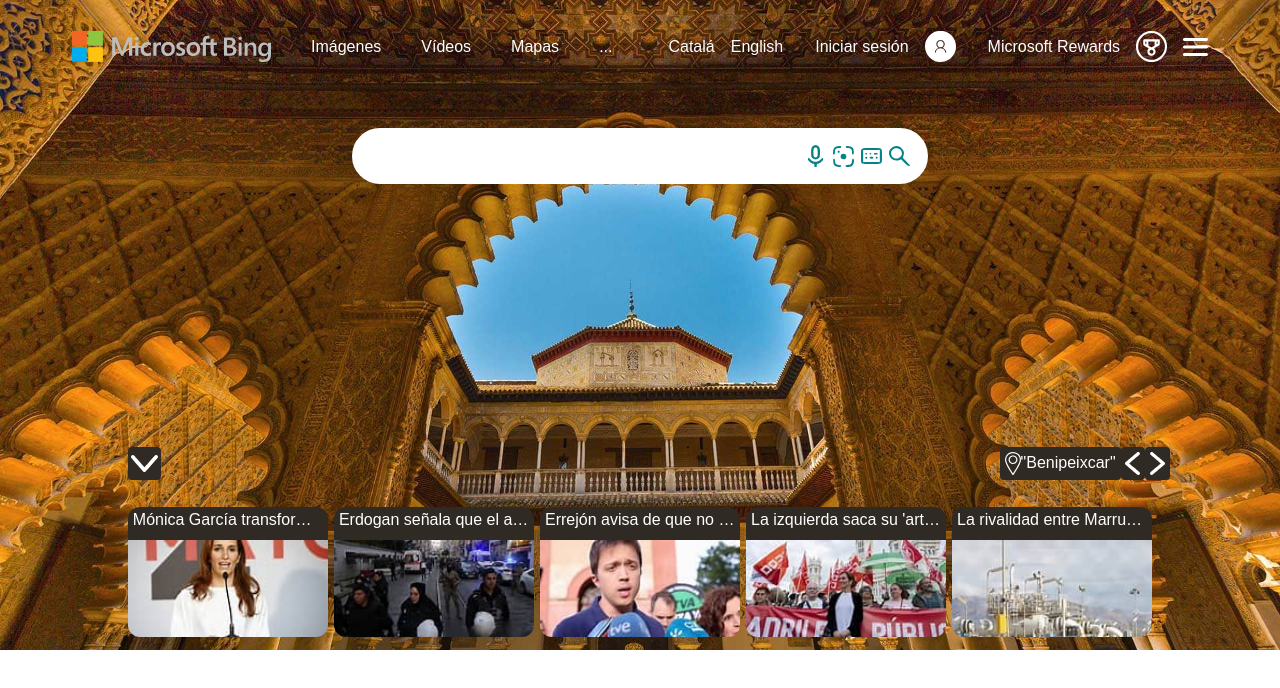
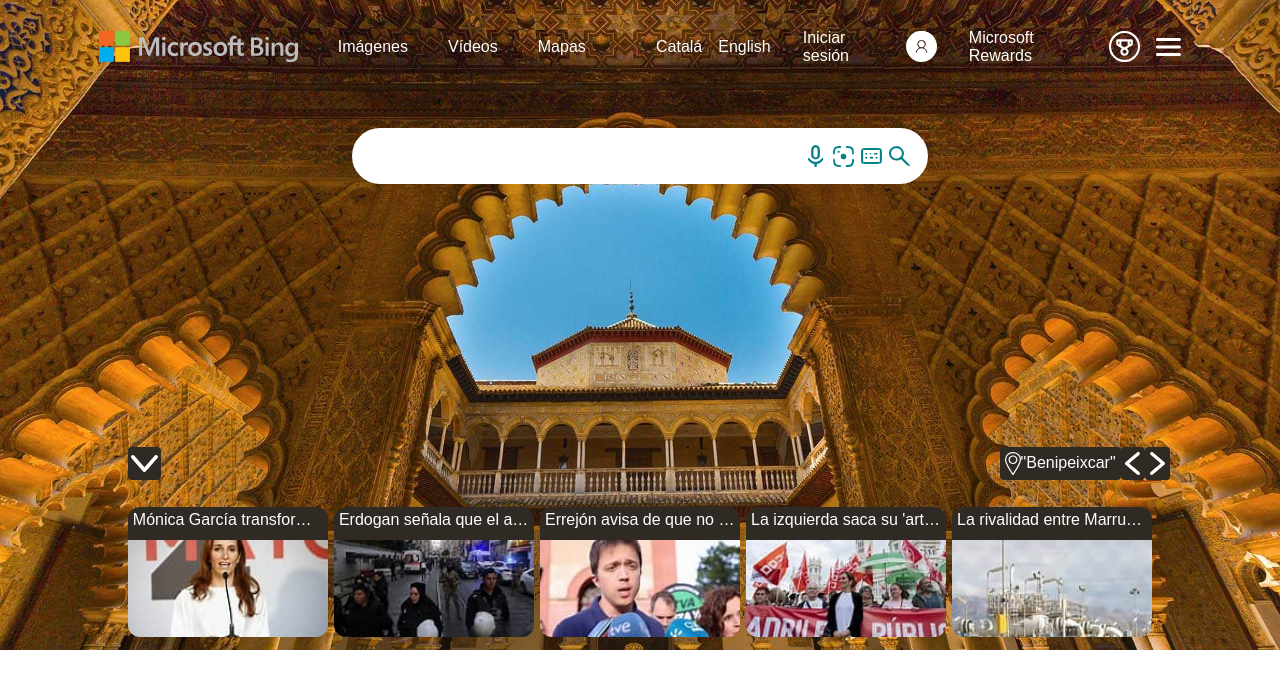
Before and after one commit to OlVeRaS94/Ejercicios-071122, a plain HTML site: page bing/index.html in a window 1280 px wide. Drawn offline with Linux system fonts and the light colour scheme.

Commit message:
Commit cambios en el index.html T.T

```diff
--- a/bing/index.html
+++ b/bing/index.html
@@ -17,7 +17,6 @@
               <a href="#">Imágenes</a>
               <a href="#">Vídeos</a>
               <a href="#">Mapas</a>
-              <a href="#">...</a>
             </div>
             <div class="IdiomasYsesion">
               <a href="#">Catalá</a>
```
